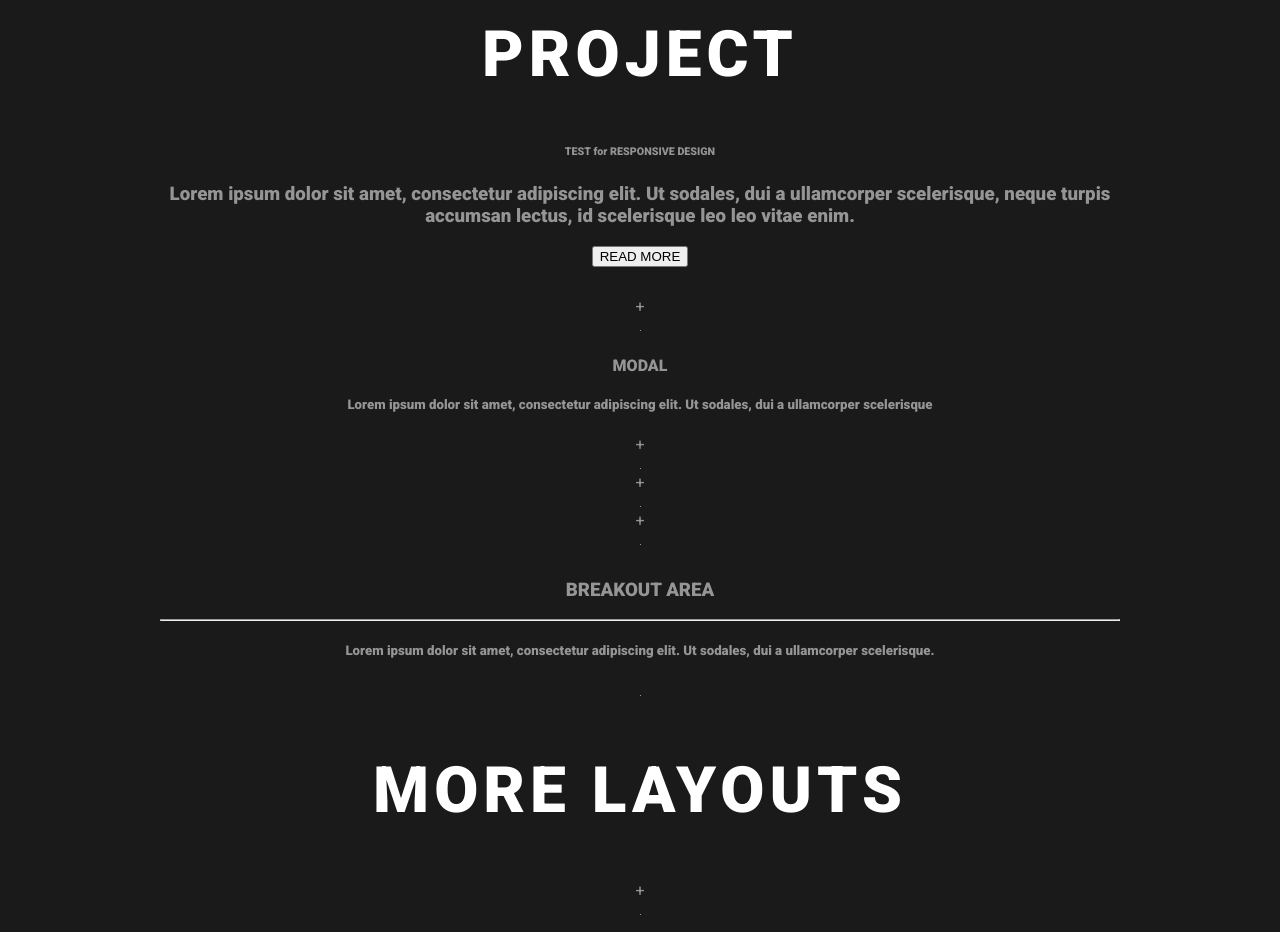
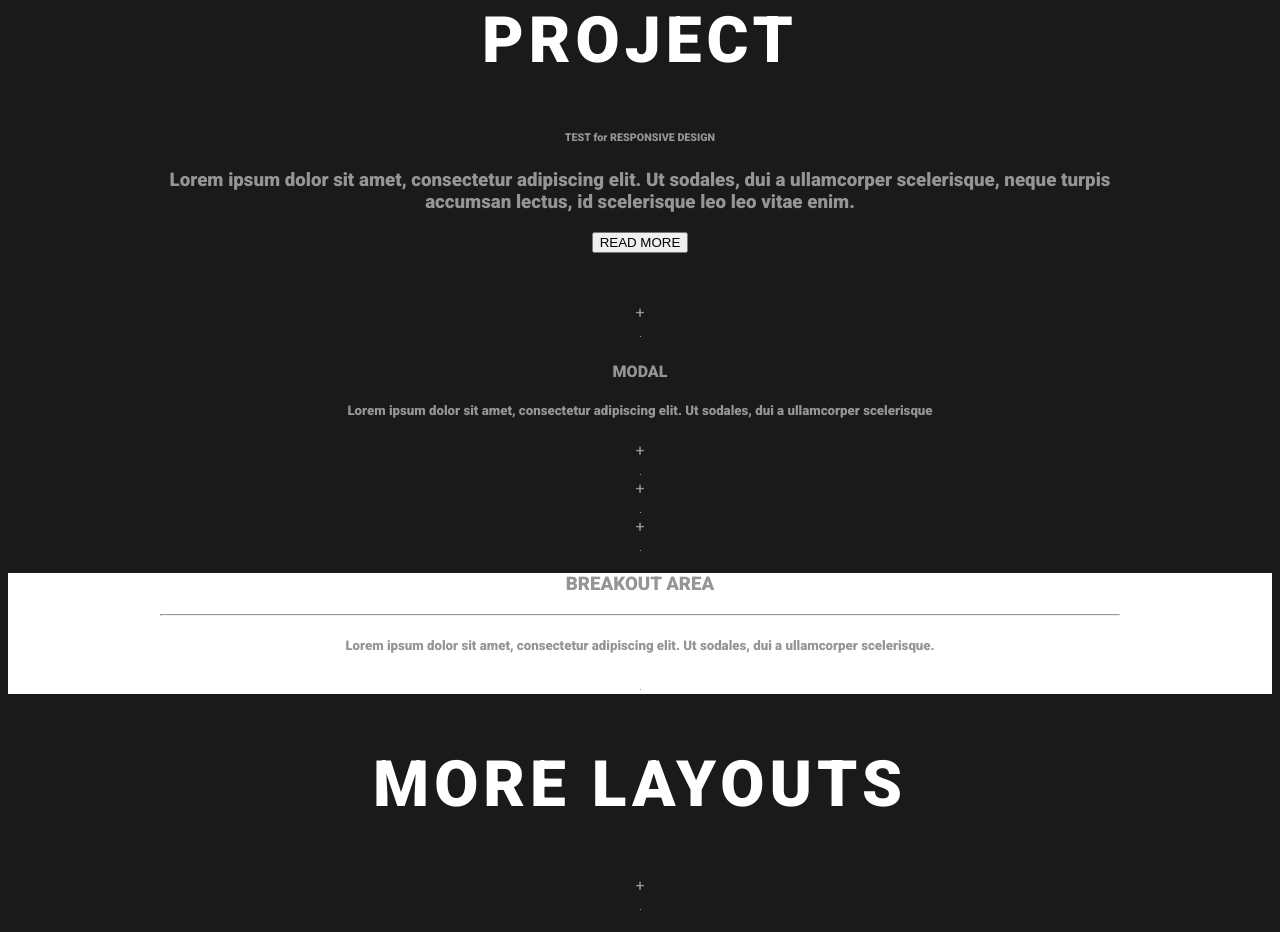
Before and after one commit to abuuzayr/amiculum, a website: page src/index.html in a window 1280 px wide. Shown: the part 1677-2609 px from the top of the page. Drawn offline with nearby package versions, Linux system fonts and the light colour scheme; files that its build step writes are made by us from their sources; placeholder pictures from the web are drawn by us.

Commit message:
Style background colors

```diff
--- a/src/styles/styles.scss
+++ b/src/styles/styles.scss
@@ -1,16 +1,20 @@
 // Initialise main color variables
 
-$bg-grey        :#1A1A1A;
-$img-grey       :#2E2E2E;
-$font-grey      :#959595;
-$img-font-grey  :#525252;
-$hr-grey        :#2A2A2A;
+$bg-grey        : #1A1A1A;
+$img-grey       : #2E2E2E;
+$font-grey      : #959595;
+$img-font-grey  : #525252;
+$hr-grey        : #2A2A2A;
 
 // Initialise breakout area color variables
 
-$bo-img-grey    :#E6E6E6;
-$bo-header-grey :#3A3A3A;
-$bo-font-grey   :#B3B3B3;
+$bo-img-grey    : #E6E6E6;
+$bo-header-grey : #3A3A3A;
+$bo-font-grey   : #B3B3B3;
+
+// Set page dimensions
+
+$boxed-width    : 960px;
 
 // Style base structure classes
 
@@ -30,9 +34,14 @@ h1 {
 // Main content section
 
 main {
-    width: 960px;
-    section {
-        margin: 30px 0;
+    .white-bg {
+        background: white;
+    }
+    section, nav {
+        width: $boxed-width;
+    }
+    section + section {
+        margin-top: 50px;
     }
 }
 
```
